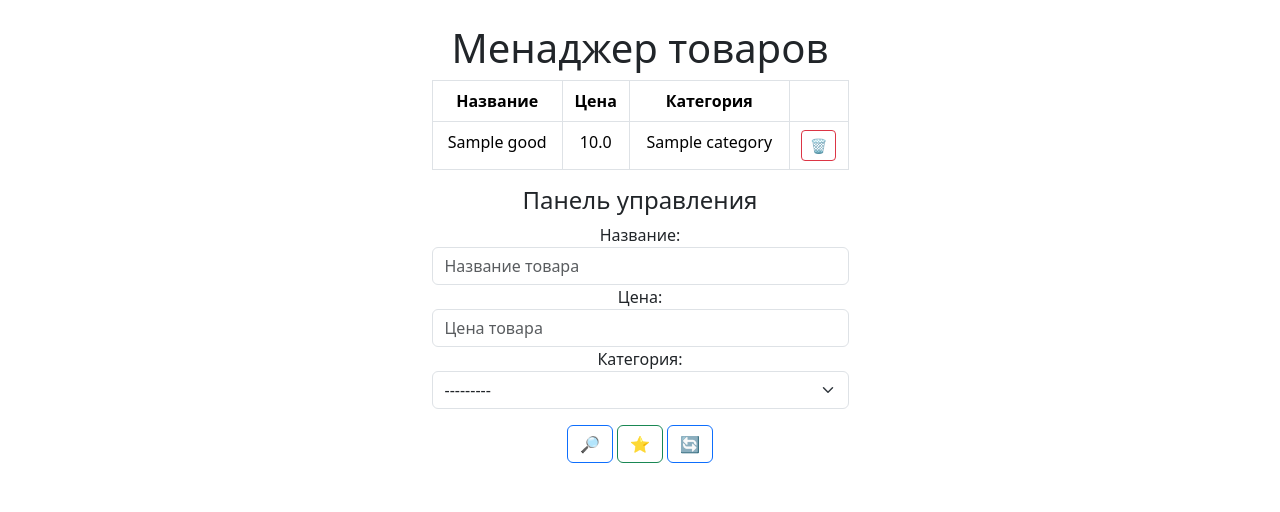
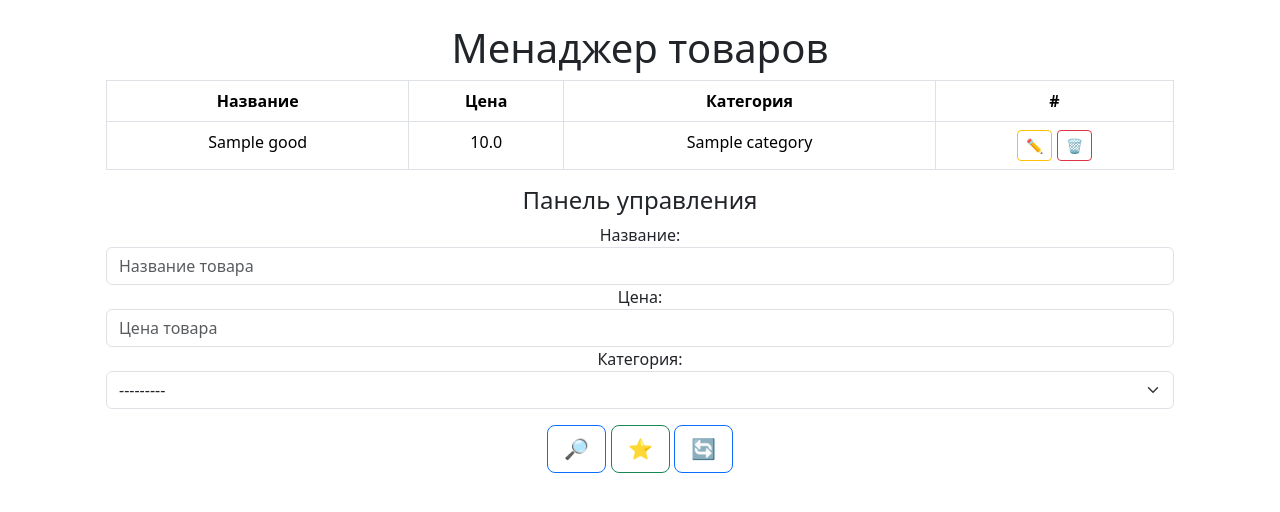
Before and after one commit to JukNavozn1k/database-manager, a Django app: page /goods/ in a window 1280 px wide. Shown: the part 72-584 px from the top of the page. Run offline with Django 5.2, Linux system fonts and the light colour scheme; tables that the repository leaves empty hold one stand-in row (values such as "Sample post"); some libraries are stand-ins or nearby versions.

Commit message:
added edit btn

```diff
--- a/db_app/db_manager/models.py
+++ b/db_app/db_manager/models.py
@@ -9,8 +9,6 @@ class PositiveFloatValidator(MinValueValidator):
 
 class Category(models.Model):
       name = models.CharField(max_length=128,verbose_name='Название')
-      description = models.CharField(max_length=1024,verbose_name='Описание')
-
       def __str__(self) -> str:
            return self.name
 # Create your models here.
--- a/db_app/db_manager/templates/goods_manager.html
+++ b/db_app/db_manager/templates/goods_manager.html
@@ -2,7 +2,7 @@
 
 {% block content %}
 
-<div class="justify-content-center good_table col-xl-5 col-lg-6 col-md-8 col-sm-10 mx-auto text-center form p-4"
+<div class="justify-content-center good_table col-xl-12 col-lg-10 col-md-8 col-sm-10 mx-auto text-center form p-4"
      hx-headers='{"X-CSRFToken": "{{ csrf_token }}"}'>
     <h1>Менаджер товаров</h1>
       <div id="goods_table">
@@ -13,20 +13,20 @@
            <h4>Панель управления</h4>
             {{good_form}}
             <div class="py-3">
-                <button type="button" class="btn btn-outline-primary"
+                <button type="button" class="btn btn-outline-primary btn-lg"
                         hx-post="/goods/search/"
                         hx-target="#goods_table"
                         hx-swap="innerHTML"
                         hx-trigger="click"
                 >🔎</button>
-                <button type="button" class="btn btn-outline-success"
+                <button type="button" class="btn btn-outline-success btn-lg"
                 hx-post="/goods/add/"
                 hx-target="#goods_table"
                 hx-swap="innerHTML"
                 hx-trigger="click"
                 >⭐</button>
 
-                <button type="button" class="btn btn-outline-primary"
+                <button type="button" class="btn btn-outline-primary btn-lg"
                 hx-get="/goods/refresh/"
                 hx-target="#goods_table"
                 hx-swap="innerHTML"
@@ -37,6 +37,28 @@
     </form>
 
 
+
+    <!-- Modal -->
+<div class="modal fade" id="delete_modal" tabindex="-1" aria-labelledby="exampleModalLabel" aria-hidden="true">
+  <div class="modal-dialog">
+    <div class="modal-content">
+      <div class="modal-header">
+        <h5 class="modal-title" id="exampleModalLabel">Вы действительно хотите удалить эту запись?</h5>
+        <button type="button" class="btn-close" data-bs-dismiss="modal" aria-label="Close"></button>
+      </div>
+      <div class="modal-body">
+        Данное действие будет невозможно отметнить
+      </div>
+      <div class="modal-footer">
+        <button type="button" class="btn btn-secondary" data-bs-dismiss="modal">Отмена</button>
+        <button type="button" class="btn btn-primary">Save changes</button>
+      </div>
+    </div>
+  </div>
+</div>
+
+
+
 </div>
 
 {% endblock %}
--- a/db_app/db_manager/templates/goods_table.html
+++ b/db_app/db_manager/templates/goods_table.html
@@ -4,7 +4,7 @@
         {% for field in fields %}
         <th scope="col">{{field}}</th>
         {% endfor %}
-        <th scope="col"></th>
+        <th scope="col">#</th>
       </tr>
     </thead>
     <tbody>
@@ -13,7 +13,14 @@
         <td contenteditable='true'>{{good.name}}</td>
         <td contenteditable='true'>{{good.price}}</td>
         <td>{{good.category}}</td>
-        <td> <button type="button" class="btn btn-outline-danger btn-sm"
+        <td>
+          <button type="button" class="btn btn-outline-warning btn-sm"
+          hx-put="/goods/update/{{good.id}}"
+          hx-swap="outerHTML"
+          hx-target="closest tr"
+          >✏️</button>
+
+          <button type="button" class="btn btn-outline-danger btn-sm"
           hx-delete="/goods/delete/{{good.id}}"
           hx-swap="outerHTML"
           hx-target="closest tr"
```
Also changed, not shown: db_app/db_manager/migrations/0005_remove_category_description.py (added).
